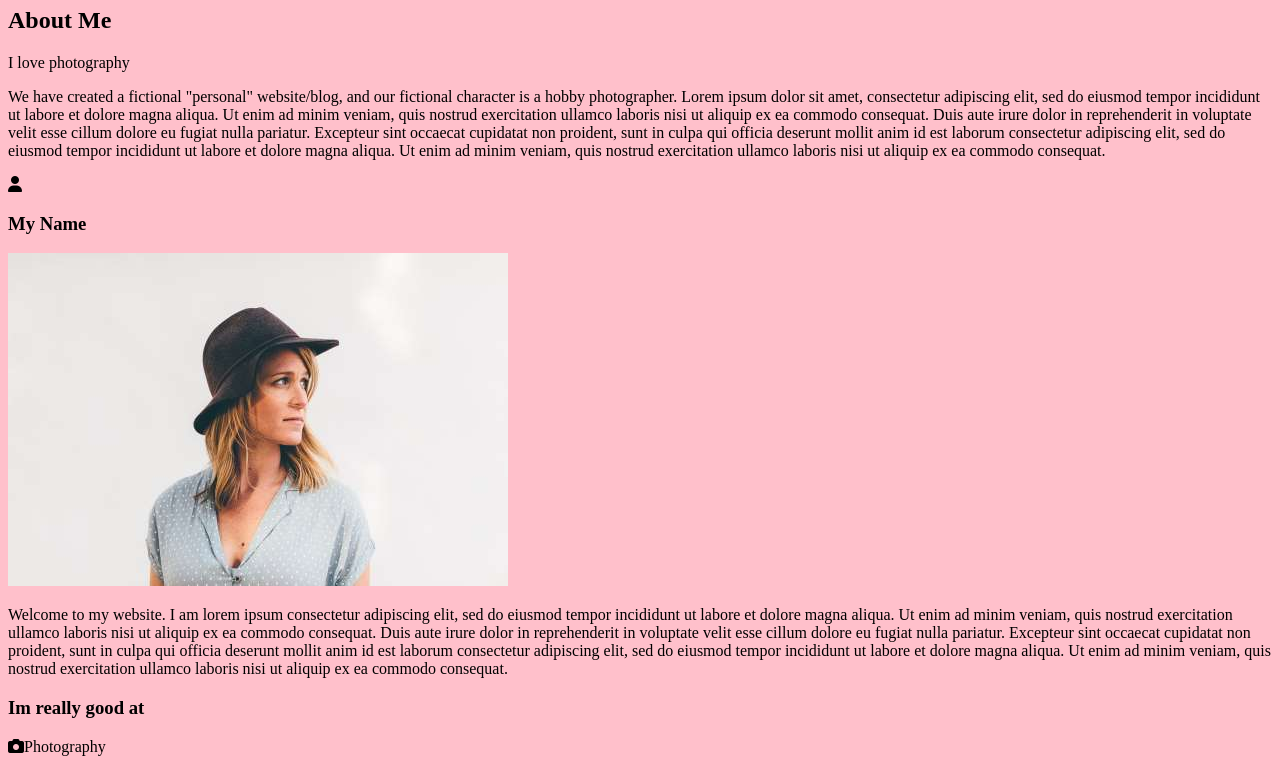
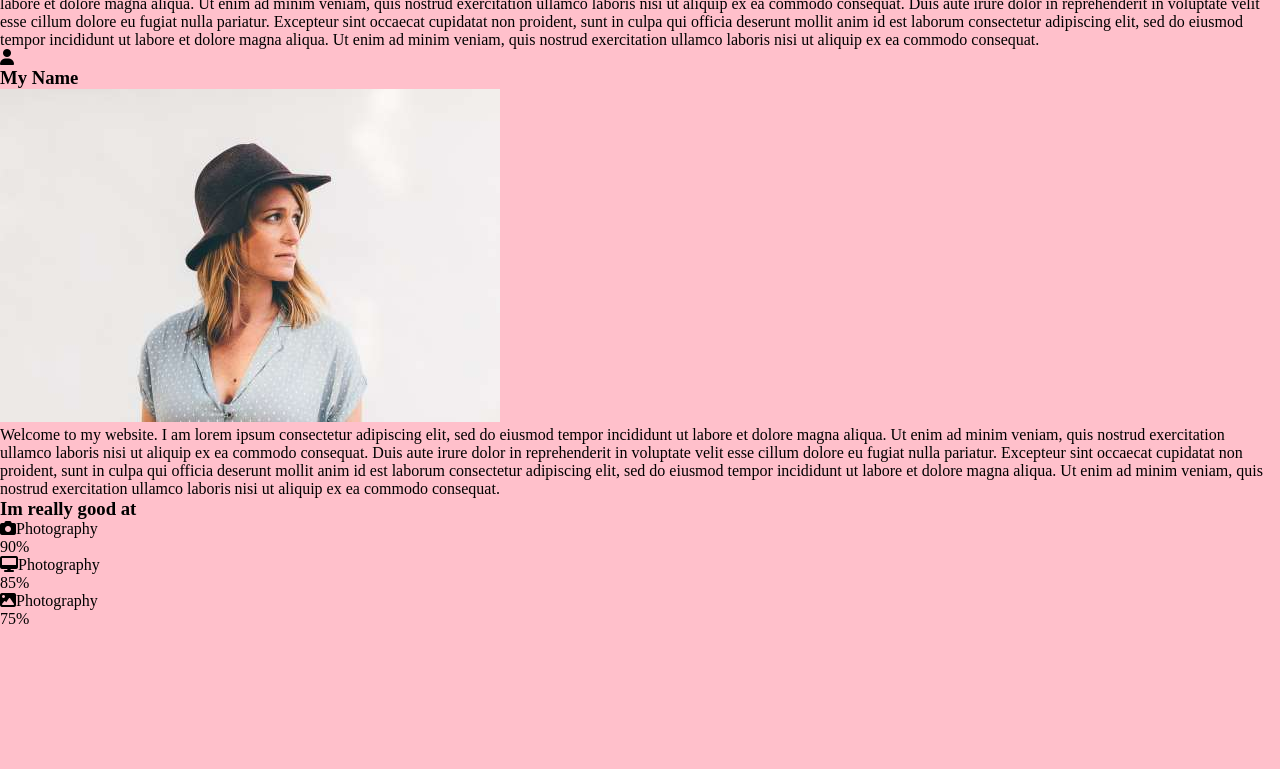
Before and after one commit to mmartin1123/parallax-project, a website: page index.html in a window 1280 px wide. Shown: the part 195-964 px from the top of the page. After the commit the page ends 823 px from the top, so only its background shows below. Drawn offline with nearby package versions, Linux system fonts and the light colour scheme; files that its build step writes are made by us from their sources.

Commit message:
added universal css reset

```diff
--- a/scss/main.scss
+++ b/scss/main.scss
@@ -1,5 +1,11 @@
 $color-primary: #777;
 $color-secondary: #616161;
+
+* {
+    margin: 0;
+    padding: 0;
+    box-sizing: border-box
+}
 
 body {
     background-color: pink;
```
